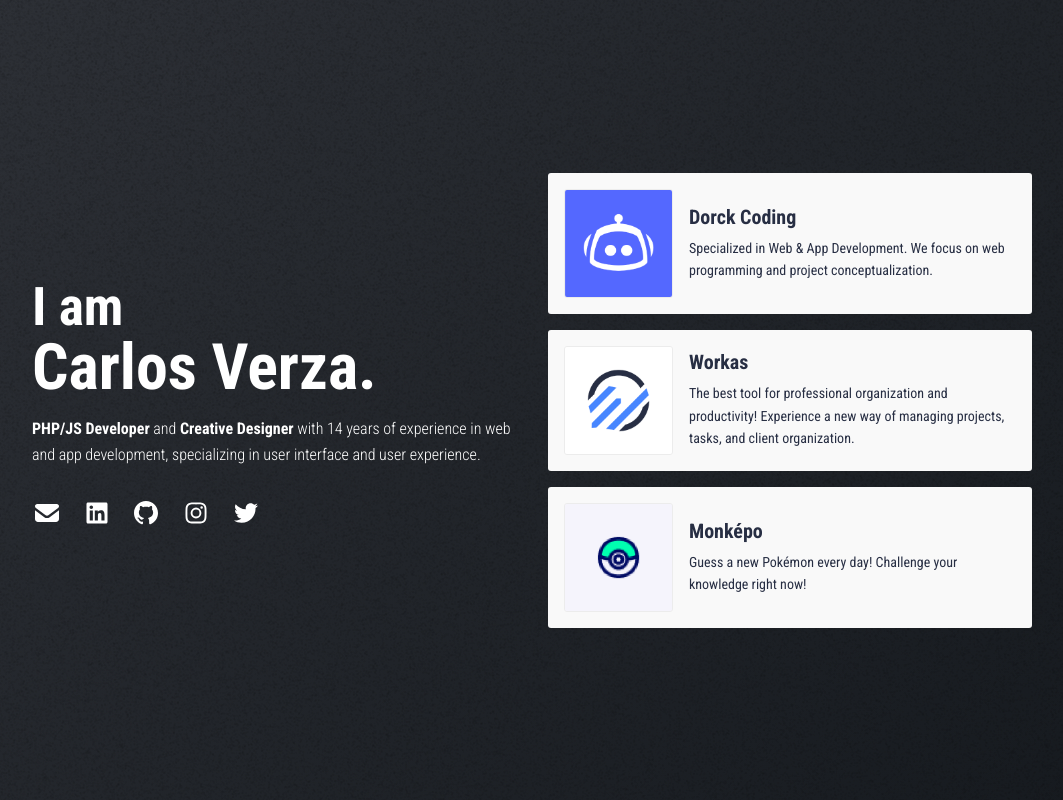
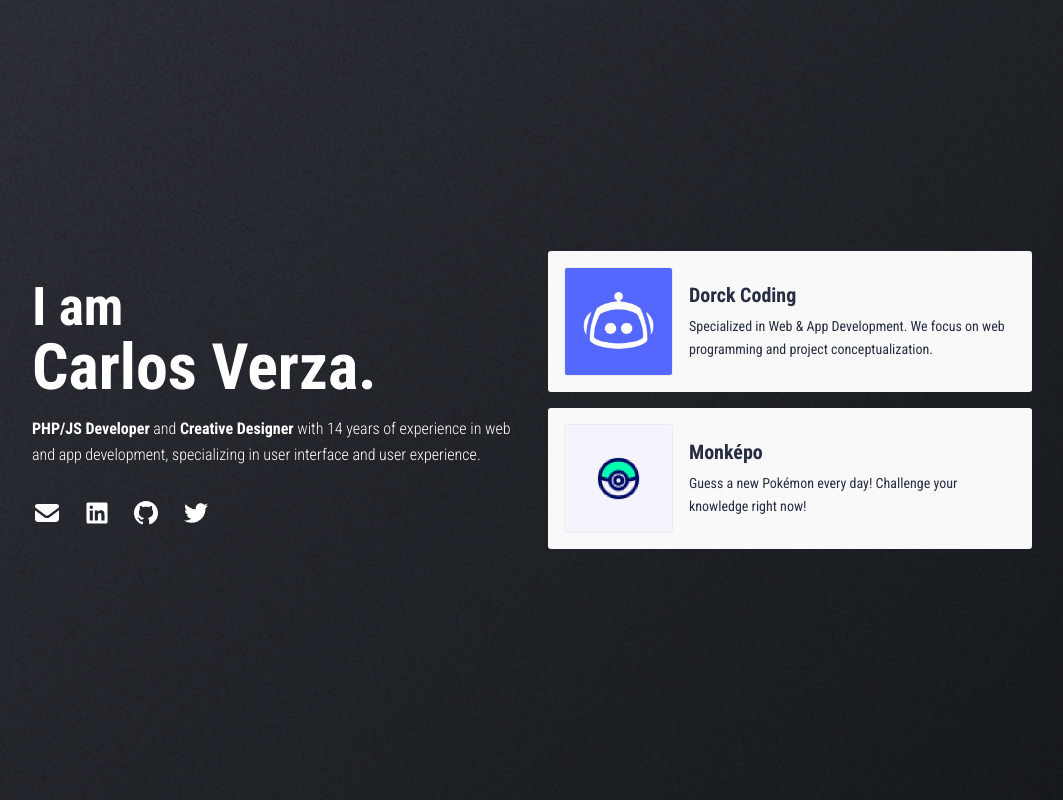
Before and after one commit to carlosfverza/carlosfverza.github.io, a plain HTML site: page index.html in a window 1280 px wide. Shown: the whole page, without its empty margins (108-1171 px from the left). Drawn offline with Linux system fonts and the light colour scheme.

Commit message:
Comentar links do Instagram e da Workas da página inicial

```diff
--- a/index.html
+++ b/index.html
@@ -77,8 +77,8 @@
                 <li><a href="mailto:carlos@dorckcoding.com" target="_blank" title="E-mail"><i class="fa-solid fa-envelope"></i></a></li>
                 <li><a href="https://www.linkedin.com/in/carlosverza/" target="_blank" title="Linkedin"><i class="fa-brands fa-linkedin"></i></a></li>
                 <li><a href="https://github.com/carlosfverza" target="_blank" title="Github"><i class="fa-brands fa-github"></i></a></li>
-                <li><a href="https://www.instagram.com/carlos.verza/" target="_blank" title="Instagram"><i class="fa-brands fa-instagram"></i></a></li>
                 <li><a href="https://twitter.com/carlosfverza" target="_blank" title="Twitter"><i class="fa-brands fa-twitter"></i></a></li>
+                <!-- <li><a href="https://www.instagram.com/carlos.verza/" target="_blank" title="Instagram"><i class="fa-brands fa-instagram"></i></a></li> -->
             </ul>
         </div>
         <div class="b">
@@ -94,7 +94,7 @@
                 </div>
             </a>
 
-            <a class="item" href="https://workas.app" target="_blank" title="Workas">
+            <!-- <a class="item" href="https://workas.app" target="_blank" title="Workas">
                 <div>
                     <div class="image"><img loading="lazy" src="assets/img/workas.png" alt="Workas – Project and Client Management Tool"></div>
                 </div>
@@ -104,7 +104,7 @@
                         <p>The best tool for professional organization and productivity! Experience a new way of managing projects, tasks, and client organization.</p>
                     </div>
                 </div>
-            </a>
+            </a> -->
 
             <a class="item" href="https://monkepo.online" target="_blank" title="Monképo">
                 <div>
```
